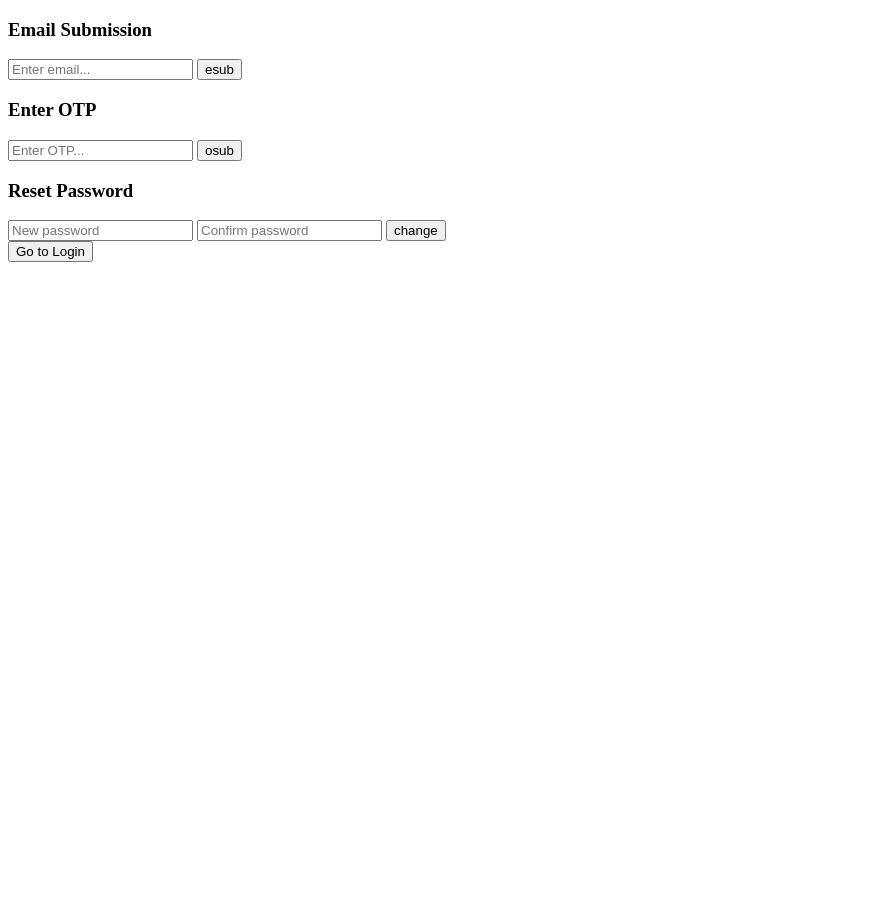
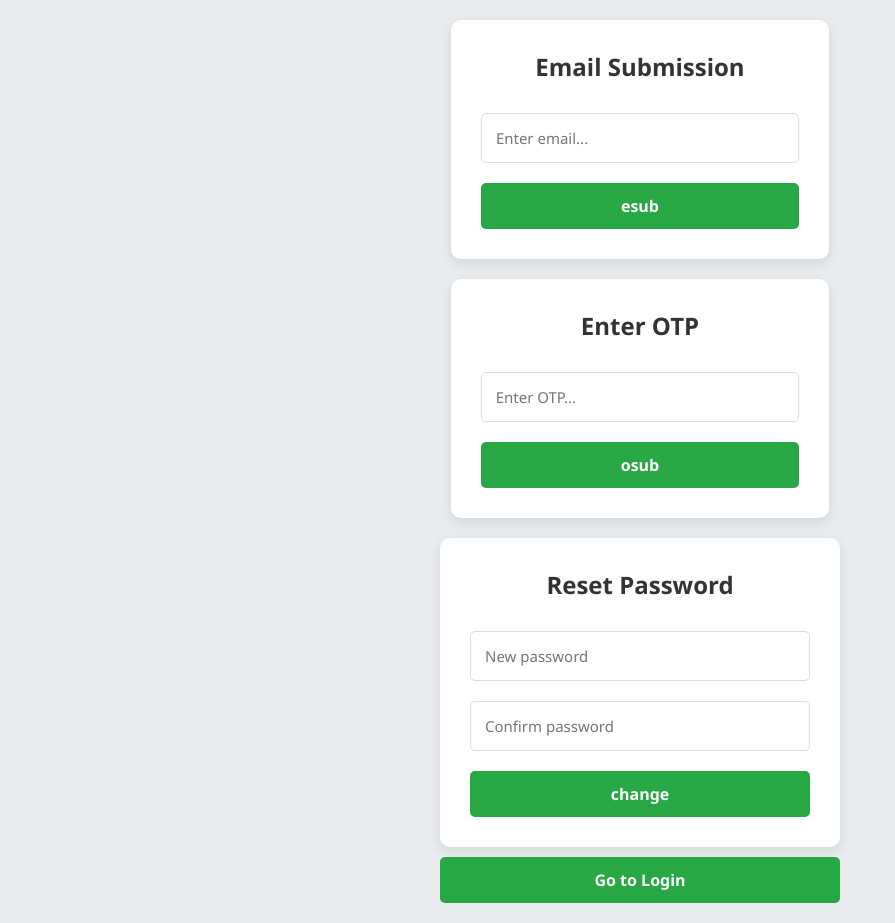
Before and after one commit to sreeraj2004/recipe_php, a PHP site: page /project/forgetPassword.php in a window 1280 px wide. Shown: the whole page, without its empty margins (0-895 px from the left). Before the commit the page ends 262 px from the top, so only its background shows below. Run offline with PHP 8.4, Linux system fonts and the light colour scheme.

Commit message:
Created ui for forget password

```diff
--- a/forgetPassword.php
+++ b/forgetPassword.php
@@ -9,6 +9,8 @@ $password = "";
 $database = "project";
 
 $conc = mysqli_connect($server, $username, $password, $database);
+
+$success_message = $error_message = ""; // Message variables
 
 if ($_SERVER['REQUEST_METHOD'] == 'POST') {
     $button = $_POST['submit'];
@@ -37,12 +39,12 @@ if ($_SERVER['REQUEST_METHOD'] == 'POST') {
 
             $check = mail($to, $sub, $message, $headers);
             if ($check) {
-                echo "Email sent successfully!";
+                $success_message = "Email sent successfully!";
             } else {
-                echo "Email could not be sent.";
+                $error_message = "Email could not be sent.";
             }
         } else {
-            echo "User not found";
+            $error_message = "User not found";
         }
     }
 
@@ -55,12 +57,12 @@ if ($_SERVER['REQUEST_METHOD'] == 'POST') {
             $sql = "SELECT * FROM login WHERE email = '$email' AND reset_token = '$otp'";
             $result = mysqli_query($conc, $sql);
             if (mysqli_num_rows($result) == 1) {
-                echo "OTP validated successfully. Proceed with resetting the password.";
+                $success_message = "OTP validated successfully. Proceed with resetting the password.";
             } else {
-                echo "Invalid OTP.";
+                $error_message = "Invalid OTP.";
             }
         } else {
-            echo "Session expired. Please request a new OTP.";
+            $error_message = "Session expired. Please request a new OTP.";
         }
     }
 
@@ -68,17 +70,17 @@ if ($_SERVER['REQUEST_METHOD'] == 'POST') {
         $npass = $_POST['new_pass'];
         $cpass = $_POST['confirm_pass'];
         if ($npass != $cpass) {
-            echo "Password or confirm password are incorrect";
+            $error_message = "Password and confirm password do not match.";
         } else if (!preg_match("/^(?=.*[A-Z])(?=.*[a-z])(?=.*\d)(?=.*[@$!%*?&])[A-Za-z\d@$!%*?&]{8,}$/", $npass)) {
-            echo "Password must be at least 8 characters long, contain at least one uppercase letter, one lowercase letter, one number, and one special character.";
+            $error_message = "Password must be at least 8 characters long, contain at least one uppercase letter, one lowercase letter, one number, and one special character.";
         } else {
             $email = $_SESSION['email'];
             $sql = "UPDATE login SET password = '$npass' WHERE email = '$email'";
             $result = mysqli_query($conc, $sql);
             if ($result) {
-                echo "Password changed successfully.";
+                $success_message = "Password changed successfully.";
             } else {
-                echo "Failed to change password.";
+                $error_message = "Failed to change password.";
             }
         }
     }
@@ -91,49 +93,161 @@ if ($_SERVER['REQUEST_METHOD'] == 'POST') {
     <meta charset="UTF-8">
     <meta name="viewport" content="width=device-width, initial-scale=1.0">
     <title>Password Reset</title>
+    <style>
+        /* Reset Styles */
+        * {
+            box-sizing: border-box;
+            margin: 0;
+            padding: 0;
+            font-family: 'Segoe UI', Tahoma, Geneva, Verdana, sans-serif;
+        }
+
+        body {
+            display: flex;
+            justify-content: center;
+            align-items: center;
+            min-height: 100vh;
+            background-color: #e9ecef;
+            padding: 20px;
+        }
+
+        /* Main Container */
+        .container {
+            display: flex;
+            flex-direction: column;
+            align-items: center;
+            gap: 20px;
+            max-width: 400px;
+            width: 100%;
+        }
+
+        /* Form Wrapper */
+        form {
+            background: #ffffff;
+            border-radius: 10px;
+            padding: 30px;
+            box-shadow: 0 4px 12px rgba(0, 0, 0, 0.1);
+            width: 100%;
+            text-align: center;
+            transition: transform 0.3s ease;
+        }
+
+        form:hover {
+            transform: translateY(-5px);
+        }
+
+        /* Headings */
+        h3 {
+            font-size: 1.5em;
+            color: #333;
+            margin-bottom: 20px;
+            font-weight: bold;
+        }
+
+        /* Input Fields */
+        input[type="email"],
+        input[type="text"],
+        input[type="password"] {
+            width: 100%;
+            padding: 14px;
+            margin: 10px 0;
+            border: 1px solid #ddd;
+            border-radius: 5px;
+            font-size: 15px;
+            color: #555;
+            transition: border-color 0.3s ease;
+        }
+
+        input[type="email"]:focus,
+        input[type="text"]:focus,
+        input[type="password"]:focus {
+            border-color: #007bff;
+            outline: none;
+        }
+
+        /* Submit Button */
+        input[type="submit"],
+        .navigation-btn {
+            background-color: #28a745;
+            color: #ffffff;
+            border: none;
+            border-radius: 5px;
+            padding: 12px;
+            cursor: pointer;
+            font-size: 16px;
+            font-weight: bold;
+            width: 100%;
+            margin-top: 10px;
+            transition: background-color 0.3s ease;
+        }
+
+        input[type="submit"]:hover,
+        .navigation-btn:hover {
+            background-color: #218838;
+        }
+
+        /* Message Styles */
+        .success-message {
+            color: #28a745;
+            font-weight: bold;
+        }
+
+        .error-message {
+            color: #dc3545;
+            font-weight: bold;
+        }
+
+        /* Responsive Design */
+        @media (max-width: 500px) {
+            .container {
+                width: 90%;
+            }
+
+            form {
+                padding: 20px;
+            }
+
+            h3 {
+                font-size: 1.2em;
+            }
+        }
+    </style>
 </head>
 <body>
 
-<div class="form-slider">
-    <div class="slider-container" id="sliderContainer">
-        <!-- Slide 1 - Email Form -->
-        <div class="slide active" id="slide1">
-            <div class="form-wrapper">
+<div class="container">
+    <div>
         <form action="#" method="post">
             <h3>Email Submission</h3>
             <input type="email" placeholder="Enter email..." name="email" required>
             <input type="submit" name="submit" value="esub">
+            <?php if ($success_message && $button == 'esub') echo "<p class='success-message'>$success_message</p>"; ?>
+            <?php if ($error_message && $button == 'esub') echo "<p class='error-message'>$error_message</p>"; ?>
         </form>
     </div>
-        </div>
 
-        <!-- Slide 2 - OTP Form -->
-        <div class="slide" id="slide2">
-            <div class="form-wrapper">
+    <div>
         <form action="#" method="post">
             <h3>Enter OTP</h3>
             <input type="text" placeholder="Enter OTP..." name="otp" required>
             <input type="submit" name="submit" value="osub">
+            <?php if ($success_message && $button == 'osub') echo "<p class='success-message'>$success_message</p>"; ?>
+            <?php if ($error_message && $button == 'osub') echo "<p class='error-message'>$error_message</p>"; ?>
         </form>
     </div>
-        </div>
 
-        <!-- Slide 3 - Password Reset Form -->
-        <div class="slide" id="slide3">
-            <div class="form-wrapper">
+    <div>
         <form action="#" method="post">
             <h3>Reset Password</h3>
             <input type="password" placeholder="New password" name="new_pass" required>
             <input type="password" placeholder="Confirm password" name="confirm_pass" required>
             <input type="submit" name="submit" value="change">
+            <?php if ($success_message && $button == 'change') echo "<p class='success-message'>$success_message</p>"; ?>
+            <?php if ($error_message && $button == 'change') echo "<p class='error-message'>$error_message</p>"; ?>
         </form>
         <button class="navigation-btn" onclick="window.location.href='login.html'">Go to Login</button>
     </div>
 </div>
-    </div>
-</div>
-
-
 
 </body>
 </html>
--- a/send_email.php
+++ b/send_email.php
@@ -337,7 +337,7 @@ if ($_SERVER['REQUEST_METHOD'] == 'POST') {
     ";
 
     $headers = "From: sreerajmutha@gmail.com" . "\r\n" .
-               "Reply-To: Sreerajmutha@gmail.com" . "\r\n" .
+               "Reply-To: sreerajmutha@gmail.com" . "\r\n" .
                "X-Mailer: PHP/" . phpversion();
 
     if (mail($to, $subject, $message, $headers)) {
```
Lines whose indentation alone changed are shown as unchanged.
